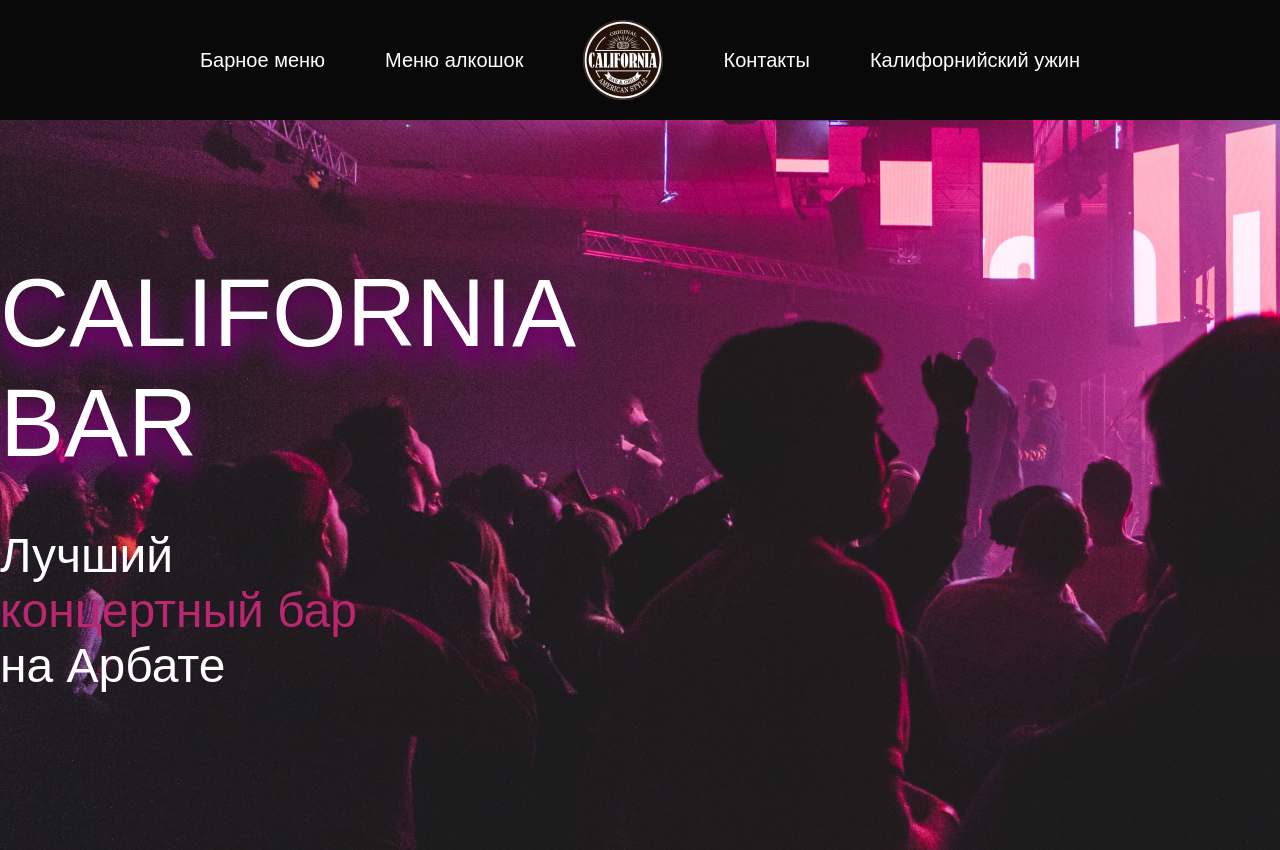
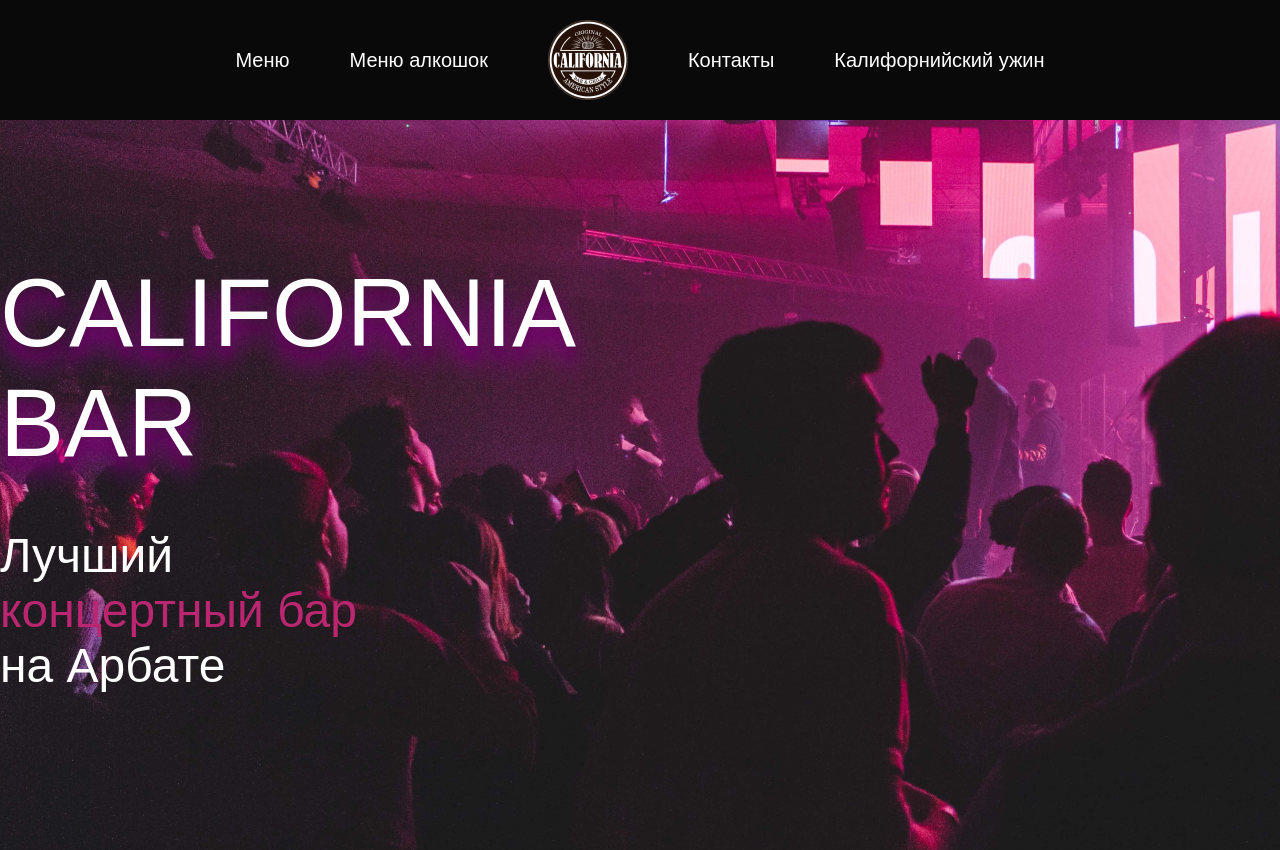
Before and after one commit to maxbronnikov10/california-bar, a plain HTML site: page index.html in a window 1280 px wide. Shown: the top 850 px of the page. Drawn offline with Linux system fonts and the light colour scheme.

Commit message:
Update index.html

```diff
--- a/index.html
+++ b/index.html
@@ -16,7 +16,7 @@
         <nav>
             <div class="container">
                 <ul class="menu">
-                    <a href="#" class="menu__link">Барное меню</a>
+                    <a href="#" class="menu__link">Меню</a>
                     <a href="#" class="menu__link">Меню алкошок</a>
                     <img src="img/logo.png" alt="">
                     <a href="#" class="menu__link">Контакты</a>
```
